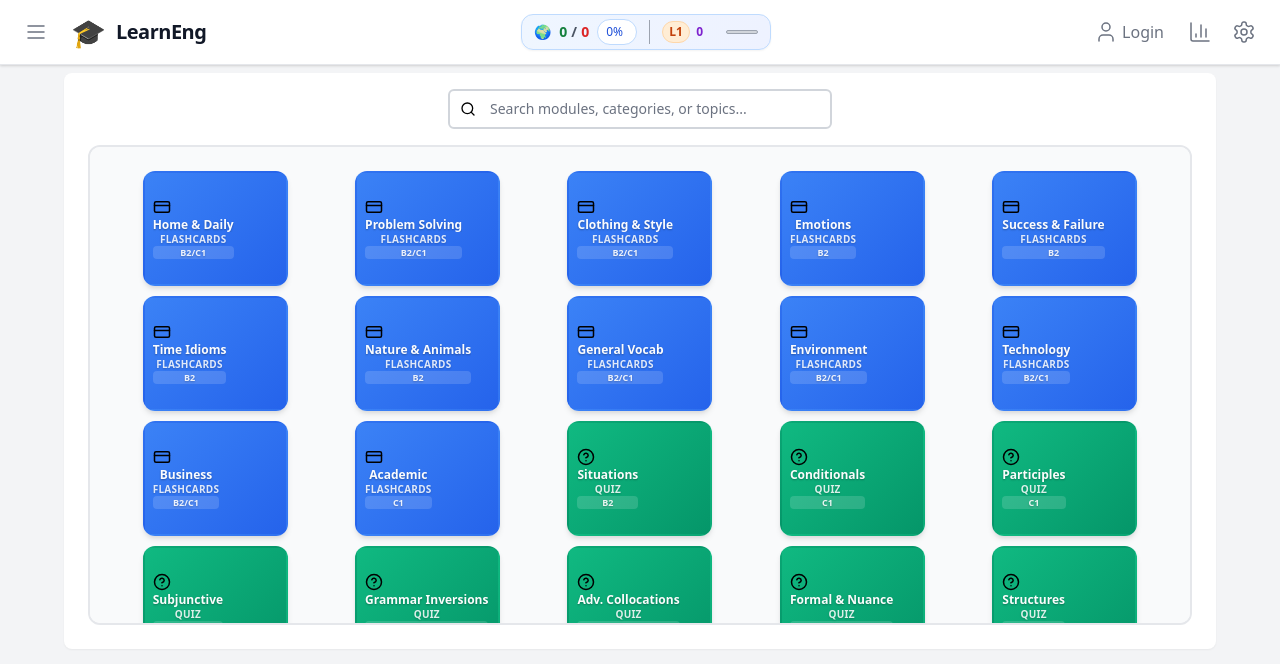
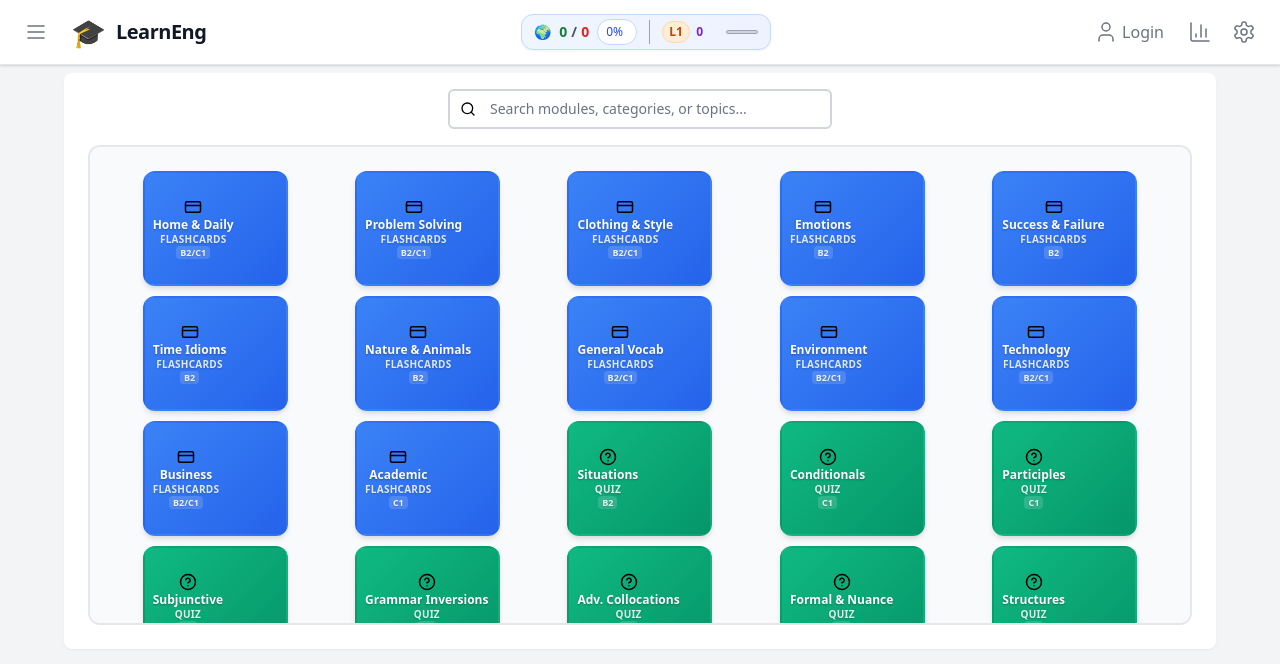
Before and after one commit to gsphome/englishgame4, a React (Vite) app: page / in a window 1280 px wide. Shown: the top 664 px of the page. Built offline with nearby package versions, Linux system fonts and the light colour scheme.

Commit message:
fix: Multiple Safari detection methods for centering
- Reverted to flexbox for Chrome compatibility
- Added multiple Safari-specific detection methods
- Used CSS hacks for Safari targeting
- Enhanced WebKit flexbox prefixes
- Maintained BEM-Like structure throughout

```diff
--- a/src/styles/components/module-card.css
+++ b/src/styles/components/module-card.css
@@ -14,7 +14,7 @@
   --card-height-desktop: 115px;
 }
 
-/* Card Container - Safari Table Display */
+/* Card Container - Flexbox Default */
 .module-card {
   position: relative;
   border-radius: var(--card-border-radius);
@@ -24,7 +24,8 @@
   border: 2px solid transparent;
   width: var(--card-width-mobile);
   height: var(--card-height-mobile);
-  display: table;
+  display: flex;
+  flex-direction: column;
   overflow: hidden;
 }
 
@@ -43,22 +44,25 @@
   box-shadow: var(--card-shadow-hover), 0 0 0 3px rgba(59, 130, 246, 0.3);
 }
 
-/* Card Content - Safari Table-Cell Centering */
+/* Card Content - Flexbox Centering */
 .module-card__content {
-  display: table-cell;
-  vertical-align: middle;
+  display: flex;
+  flex-direction: column;
+  align-items: center;
+  justify-content: center;
+  height: 100%;
+  padding: 0.5rem;
   text-align: center;
-  height: 100%;
-  width: 100%;
-  padding: 0.5rem;
-  position: relative;
+  gap: 0.125rem;
 }
 
-/* Icon Section - Block Centering */
+/* Icon Section - Flexbox Centering */
 .module-card__icon {
-  display: block;
-  text-align: center;
-  margin: 0 auto 0.125rem auto;
+  display: flex;
+  align-items: center;
+  justify-content: center;
+  margin-bottom: 0.125rem;
+  flex-shrink: 0;
 }
 
 .module-card__icon svg {
@@ -77,19 +81,20 @@
   transform: scale(1.1);
 }
 
-/* Typography Elements - Block Display */
+/* Typography Elements - Flexbox Compatible */
 .module-card__title {
   font-size: 0.75rem;
   font-weight: 700;
   line-height: 1.1;
   color: rgba(255, 255, 255, 0.98);
-  margin: 0 auto 0.125rem auto;
-  display: block;
-  white-space: nowrap;
+  margin-bottom: 0.0625rem;
+  display: -webkit-box;
+  -webkit-line-clamp: 1;
+  -webkit-box-orient: vertical;
   overflow: hidden;
   text-overflow: ellipsis;
   max-width: 100%;
-  width: 100%;
+  flex-shrink: 1;
   transition: color 0.2s ease-in-out;
   text-align: center;
   text-shadow: 0 1px 2px rgba(0, 0, 0, 0.3);
@@ -102,9 +107,8 @@
   color: rgba(255, 255, 255, 0.85);
   text-transform: uppercase;
   letter-spacing: 0.025em;
-  margin: 0 auto 0.125rem auto;
-  width: 100%;
-  display: block;
+  margin-bottom: 0.0625rem;
+  flex-shrink: 0;
   transition: color 0.2s ease-in-out;
   text-align: center;
   text-shadow: 0 1px 2px rgba(0, 0, 0, 0.2);
@@ -118,12 +122,8 @@
   background-color: rgba(255, 255, 255, 0.15);
   padding: 0.125rem 0.25rem;
   border-radius: 0.25rem;
-  margin: 0 auto;
-  display: inline-block;
-  -webkit-flex-shrink: 0;
   flex-shrink: 0;
   transition: all 0.2s ease-in-out;
-  text-align: center;
   text-shadow: 0 1px 2px rgba(0, 0, 0, 0.2);
 }
 
@@ -373,36 +373,47 @@
   }
 }
 
-/* Safari-Specific Fixes - Table-Cell Approach */
-@supports (-webkit-appearance: none) {
-  .module-card {
-    /* Force table display for Safari */
-    display: table !important;
+/* Safari-Specific Fixes - Multiple Detection Methods */
+@supports (-webkit-appearance: none) and (not (overflow: -webkit-marquee)) and (not (-ms-ime-align: auto)) {
+  .module-card__content {
+    /* Safari flexbox enhancement */
+    display: -webkit-box !important;
+    display: -webkit-flex !important;
+    -webkit-box-orient: vertical !important;
+    -webkit-box-direction: normal !important;
+    -webkit-flex-direction: column !important;
+    -webkit-box-align: center !important;
+    -webkit-align-items: center !important;
+    -webkit-box-pack: center !important;
+    -webkit-justify-content: center !important;
+    gap: 0 !important;
   }
 
-  .module-card__content {
-    /* Table-cell centering works perfectly in Safari */
-    display: table-cell !important;
-    vertical-align: middle !important;
-    text-align: center !important;
+  .module-card__icon {
+    margin-bottom: 0.125rem !important;
   }
 
-  .module-card__icon,
-  .module-card__title,
-  .module-card__type,
-  .module-card__level {
-    /* Block elements with text centering */
-    display: block !important;
-    text-align: center !important;
-    margin-left: auto !important;
-    margin-right: auto !important;
+  .module-card__title {
+    margin-bottom: 0.125rem !important;
+    width: 100% !important;
   }
 
-  .module-card__title,
   .module-card__type {
-    /* Safari text rendering optimization */
-    -webkit-font-smoothing: antialiased;
-    -moz-osx-font-smoothing: grayscale;
+    margin-bottom: 0.125rem !important;
+    width: 100% !important;
+  }
+
+  .module-card__level {
+    margin: 0 auto !important;
+    display: inline-block !important;
+  }
+}
+
+/* Alternative Safari Detection */
+@media screen and (-webkit-min-device-pixel-ratio: 0) {
+  _::-webkit-full-page-media, _:future, :root .module-card__content {
+    -webkit-transform: translateZ(0) !important;
+    transform: translateZ(0) !important;
   }
 }
 
@@ -424,4 +435,39 @@
   .module-card:hover {
     box-shadow: 0 10px 15px -3px rgba(0, 0, 0, 0.3), 0 4px 6px -2px rgba(0, 0, 0, 0.2);
   }
+}/*
+Safari CSS Hack - BEM-Like Browser Targeting */
+@media screen and (min-color-index:0) and(-webkit-min-device-pixel-ratio:0) {
+  @media {
+    .module-card__content {
+      /* Force Safari to use proper flexbox */
+      display: -webkit-box !important;
+      -webkit-box-orient: vertical !important;
+      -webkit-box-pack: center !important;
+      -webkit-box-align: center !important;
+    }
+
+    .module-card__icon,
+    .module-card__title,
+    .module-card__type {
+      /* Safari element spacing */
+      margin-bottom: 0.125rem !important;
+    }
+
+    .module-card__level {
+      /* Safari badge centering */
+      margin: 0 auto !important;
+      text-align: center !important;
+    }
+  }
 }
+
+/* Safari 14+ Specific Fix */
+@supports (background: -webkit-named-image(i)) {
+  .module-card__content {
+    -webkit-box-orient: vertical !important;
+    -webkit-box-direction: normal !important;
+    -webkit-box-align: center !important;
+    -webkit-box-pack: center !important;
+  }
+}
```
